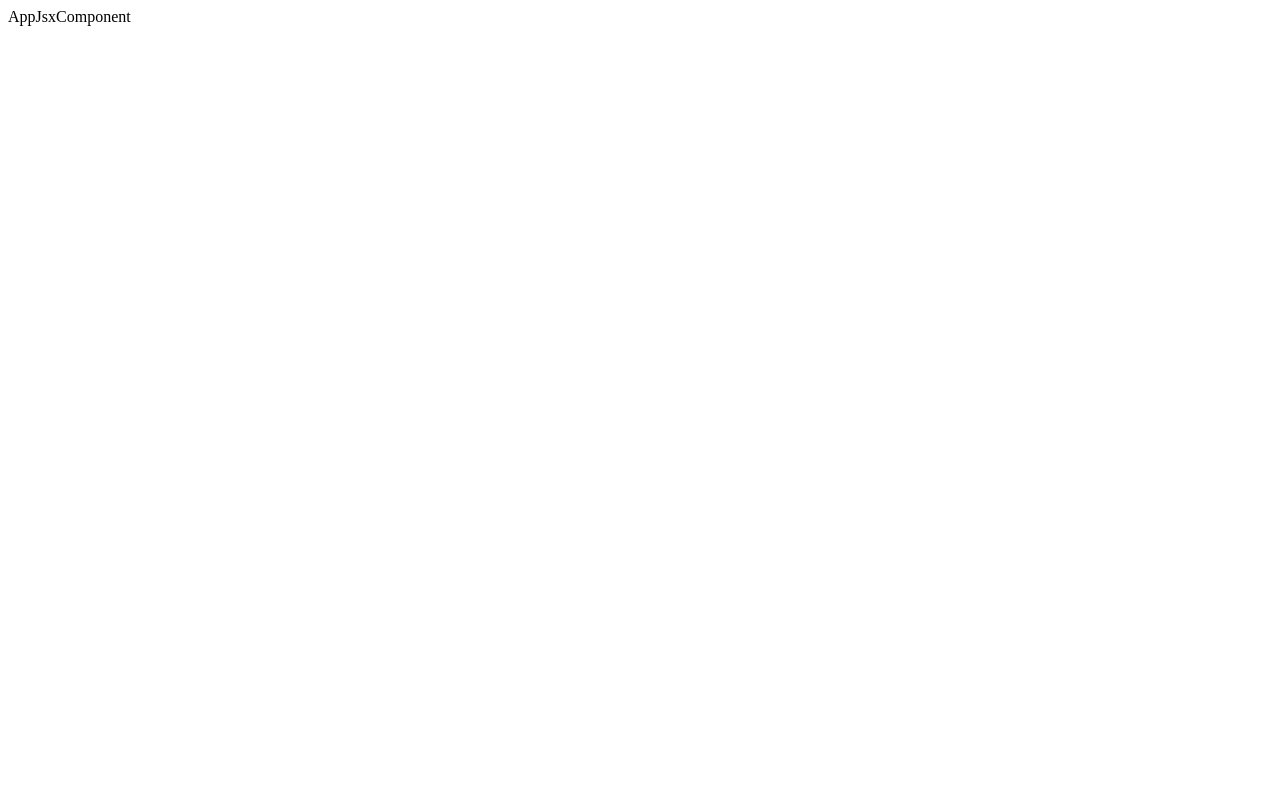
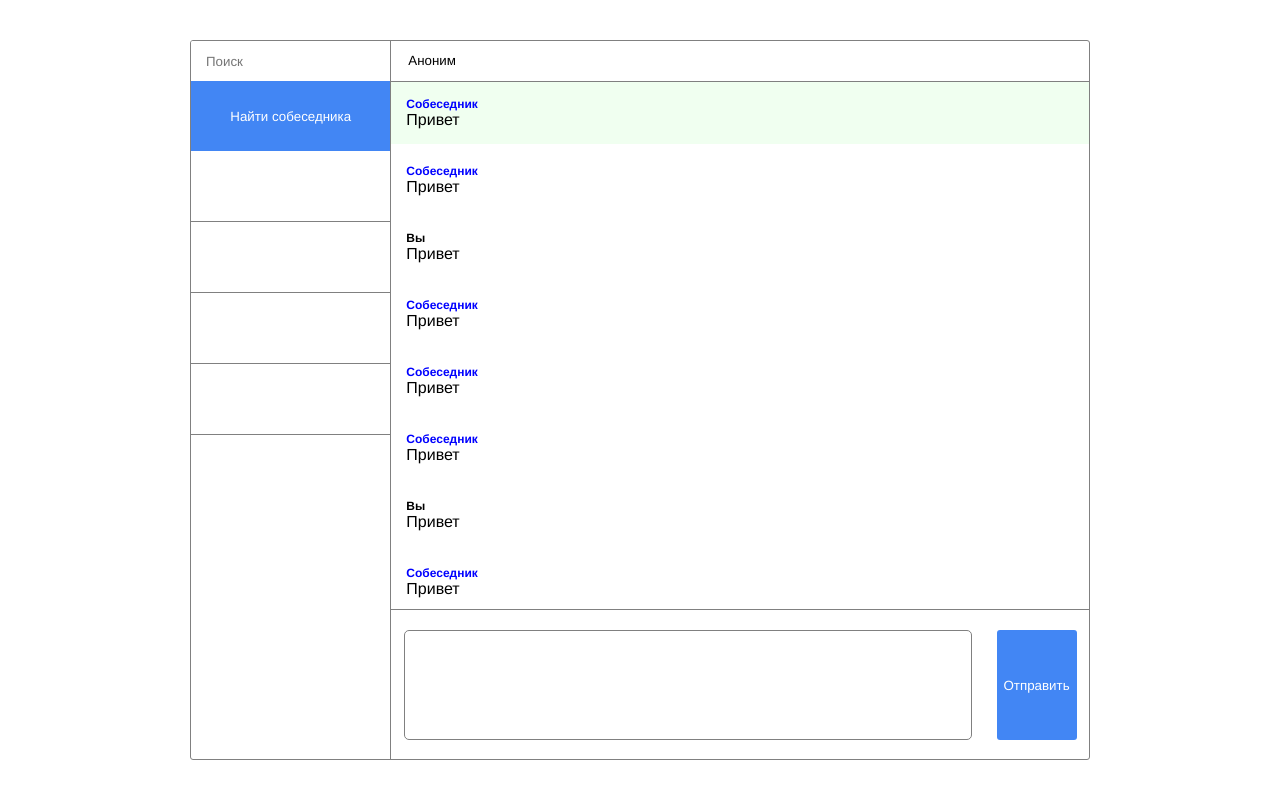
Before and after one commit to phenne/nemoChat, a React app: page / in a window 1280 px wide. Built offline with nearby package versions, Linux system fonts and the light colour scheme.

Commit message:
raw html&css without splitting into components

```diff
--- a/webapp/src/components/App.jsx
+++ b/webapp/src/components/App.jsx
@@ -1,14 +1,95 @@
 import React from 'react'
-import '../styles/App.styl'
 
-class App extends React.Component {
-    render () {
-        return (
-            <div className="App">
-                AppJsxComponent
+import '../styles/index.styl'
+import '../styles/spinner.styl'
+import '../styles/messangingPage.styl'
+
+
+const App = () => (
+    <div className="App">
+
+
+        <div className="MessangingPage">
+
+            <div className="MessangingWrapper">
+                <div className="DialogTabWrapper">
+                    <div className="DialogSearchWrapper">
+                        <input type="text" placeholder="Поиск"/>
+                    </div>
+
+                    <button className="NewDialogButton">Найти собеседника</button>
+
+                    <div className="DialogTab"></div>
+                    <div className="DialogTab"></div>
+                    <div className="DialogTab"></div>
+                    <div className="DialogTab"></div>
+                </div>
+
+                <div className="DialogWrapper">
+                    <div className="DialogBox">
+
+                        {/*<div className="NoDialogsNotification">*/}
+                            {/*<p>У вас нет ни одного диалога</p>*/}
+                        {/*</div>*/}
+
+                        <div className="DialogBoxHeader">
+                            <input type="text" defaultValue="Аноним"/>
+                        </div>
+
+                        <div className="ReplicasWrapper">
+                            <div className="DialogReplica interlocutor choosed">
+                                <span className="DialogReplicaIdentifier">Собеседник</span>
+                                <span className="DialogReplicaContent">Привет</span>
+                            </div>
+                            <div className="DialogReplica interlocutor">
+                                <span className="DialogReplicaIdentifier">Собеседник</span>
+                                <span className="DialogReplicaContent">Привет</span>
+                            </div>
+                            <div className="DialogReplica user">
+                                <span className="DialogReplicaIdentifier">Вы</span>
+                                <span className="DialogReplicaContent">Привет</span>
+                            </div>
+                            <div className="DialogReplica interlocutor">
+                                <span className="DialogReplicaIdentifier">Собеседник</span>
+                                <span className="DialogReplicaContent">Привет</span>
+                            </div>
+                            <div className="DialogReplica interlocutor">
+                                <span className="DialogReplicaIdentifier">Собеседник</span>
+                                <span className="DialogReplicaContent">Привет</span>
+                            </div>
+                            <div className="DialogReplica interlocutor">
+                                <span className="DialogReplicaIdentifier">Собеседник</span>
+                                <span className="DialogReplicaContent">Привет</span>
+                            </div>
+                            <div className="DialogReplica user">
+                                <span className="DialogReplicaIdentifier">Вы</span>
+                                <span className="DialogReplicaContent">Привет</span>
+                            </div>
+                            <div className="DialogReplica interlocutor">
+                                <span className="DialogReplicaIdentifier">Собеседник</span>
+                                <span className="DialogReplicaContent">Привет</span>
+                            </div>
+                        </div>
+
+
+                        {/*<div className="SpinnerWrapper">*/}
+                            {/*<span className="Spinner"></span>*/}
+                        {/*</div>*/}
+
+                    </div>
+
+                    <div className="MessageBox">
+                        <div className="MessageEditor" contentEditable="true"></div>
+                        <button className="SendMessageButton">Отправить</button>
+                    </div>
+                </div>
             </div>
-        )
-    }
-}
+
+
+        </div>
+
+
+    </div>
+)
 
 export default App
--- a/webapp/src/index.js
+++ b/webapp/src/index.js
@@ -1,11 +1,11 @@
 import React from 'react'
-import ReactDOM from 'react-dom'
+import { render } from 'react-dom'
+import App from './components/App'
+import {  AppContainer } from 'react-hot-loader'
 
-
-import App from './components/App.jsx'
-
-
-ReactDOM.render(
-    <App/>,
+render(
+    <AppContainer>
+        <App/>
+    </AppContainer>,
     document.getElementById('root')
 )
--- /dev/null
+++ b/webapp/src/styles/index.styl
@@ -0,0 +1,13 @@
+*
+  font-family Helvetica
+  outline none
+
+body
+  margin 0
+  padding 0
+
+.App
+  width 100%
+  height 100vh
+  margin 0
+  padding 0
--- /dev/null
+++ b/webapp/src/styles/messangingPage.styl
@@ -0,0 +1,125 @@
+.MessangingPage
+  display flex
+  flex-flow column wrap
+  justify-content center
+  align-content center
+  width 100%
+  height 100%
+  margin 0
+  padding 0
+
+.MessangingWrapper
+  display flex
+  margin auto
+  padding 0
+  border 1px solid grey
+  width 900px
+  height 90%
+  overflow hidden
+  border-radius 3px
+  box-sizing border-box
+
+
+  .DialogTabWrapper
+    width 200px
+    height 100%
+    .DialogSearchWrapper
+      width 100%
+      height 40px
+      border none
+      margin 0
+      input
+        width 100%
+        height 100%
+        padding 0 15px
+        border none
+    .NewDialogButton
+      width 100%
+      height 70px
+      margin 0
+      border none
+      cursor pointer
+      background #4286f4
+      color white
+      &:hover
+        background #1050b7
+    .DialogTab
+      width 100%
+      height 70px
+      margin 0
+      border-bottom 1px solid grey
+
+  .DialogWrapper
+    width 700px
+    height 100%
+    border-left 1px solid grey
+
+    .DialogBox
+      display flex
+      flex-flow nowrap column
+      margin 0
+      width 100%
+      height calc(100% - 150px)
+      border-bottom 1px solid grey
+      .NoDialogsNotification
+        margin auto
+      .DialogBoxHeader
+        display flex
+        height 40px
+        border-bottom 1px solid grey
+        input
+          border none
+          width 100%
+          margin auto 15px
+      .ReplicasWrapper
+        overflow-y scroll
+        height calc(100% - 40px)
+        .DialogReplica
+          display block
+          width 100%
+          padding 15px
+          box-sizing border-box
+          margin-bottom 5px
+          cursor pointer
+          &:hover
+            background honeydew
+          &.interlocutor
+            .DialogReplicaIdentifier
+              color blue
+          &.choosed
+            background honeydew
+        .DialogReplicaIdentifier
+          display block
+          font-weight bold
+          font-size 12px
+        .DialogReplicaContent
+          display block
+
+
+
+    .MessageBox
+      display flex
+      height 150px
+      box-sizing border-box
+      .MessageEditor
+        margin auto
+        padding 15px
+        height calc(100% - 40px)
+        width calc(100% - 130px)
+        border-radius 5px
+        resize none
+        box-sizing border-box
+        overflow-y scroll
+        border 1px solid grey
+      .SendMessageButton
+        margin auto
+        height calc(100% - 40px)
+        width 80px
+        padding 7px
+        border none
+        border-radius 3px
+        cursor pointer
+        background #4286f4
+        color white
+        &:hover
+          background #1050b7
--- /dev/null
+++ b/webapp/src/styles/spinner.styl
@@ -0,0 +1,37 @@
+.SpinnerWrapper
+  display flex
+  width 100%
+  height 100%
+  margin 0
+  padding 0
+
+
+.Spinner {
+  width: 40px;
+  height: 40px;
+  margin: auto auto;
+  background-color: #1050b7;
+
+  border-radius: 100%;
+  -webkit-animation: sk-scaleout 1.0s infinite ease-in-out;
+  animation: sk-scaleout 1.0s infinite ease-in-out;
+}
+
+@-webkit-keyframes sk-scaleout {
+  0% { -webkit-transform: scale(0) }
+  100% {
+    -webkit-transform: scale(1.0);
+    opacity: 0;
+  }
+}
+
+@keyframes sk-scaleout {
+  0% {
+    -webkit-transform: scale(0);
+    transform: scale(0);
+  } 100% {
+    -webkit-transform: scale(1.0);
+transform: scale(1.0);
+opacity: 0;
+}
+}
--- a/webpack.config.js
+++ b/webpack.config.js
@@ -12,15 +12,18 @@ module.exports = {
     module: {
         rules: [
             {
-                test: /\.js/,
+                test: /\.jsx?$/,
                 exclude: [
                     path.resolve(__dirname, 'node_modules')
                 ],
-                use: 'babel-loader'
-            },
-            {
-                test: /\.jsx/,
-                use: ['react-hot-loader/webpack']
+                // use: ['react-hot-loader/webpack']
+                loader: require.resolve('babel-loader'),
+                options: {
+                    cacheDirectory: true,
+                    plugins: [
+                        'react-hot-loader/babel'
+                    ]
+                }
             },
             {
                 test: /\.styl/,
@@ -45,6 +48,9 @@ module.exports = {
             }
         ]
     },
+    resolve: {
+        extensions: ['.js', '.jsx']
+    },
     devServer: {
         contentBase: path.resolve(__dirname, 'webapp/dist'),
         compress: true,
```
Also changed, not shown: webapp/src/styles/App.styl (deleted), 1 other file (tests, documents, lock files or other folders).
